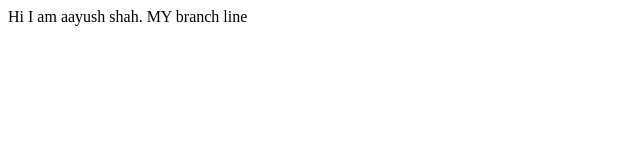
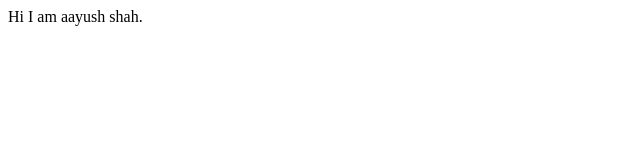
Before and after one commit to 003ash/sample, a plain HTML site: page index.html in a window 1280 px wide. Shown: the whole page, without its empty margins (0-640 px from the left). Drawn offline with Linux system fonts and the light colour scheme.

Commit message:
branch update

```diff
--- a/index.html
+++ b/index.html
@@ -3,6 +3,5 @@
     </head>
     <body>
         Hi I am aayush shah.
-        MY branch line
     </body>
 </html>
```
